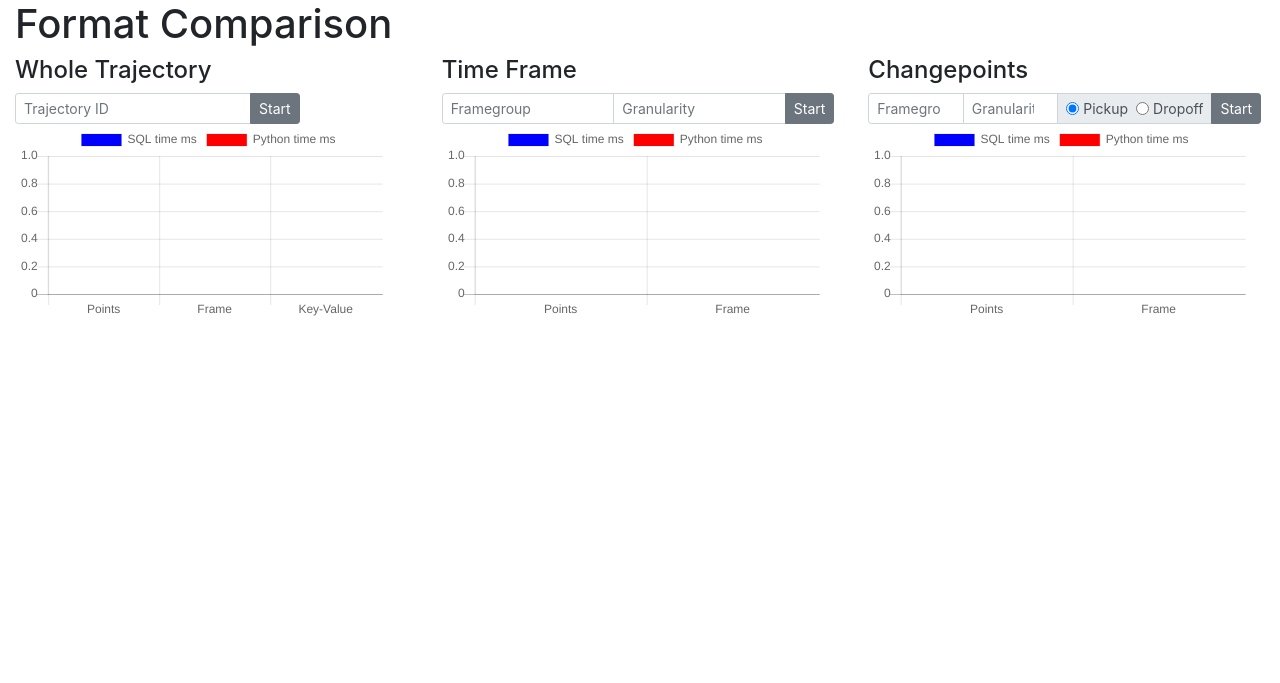
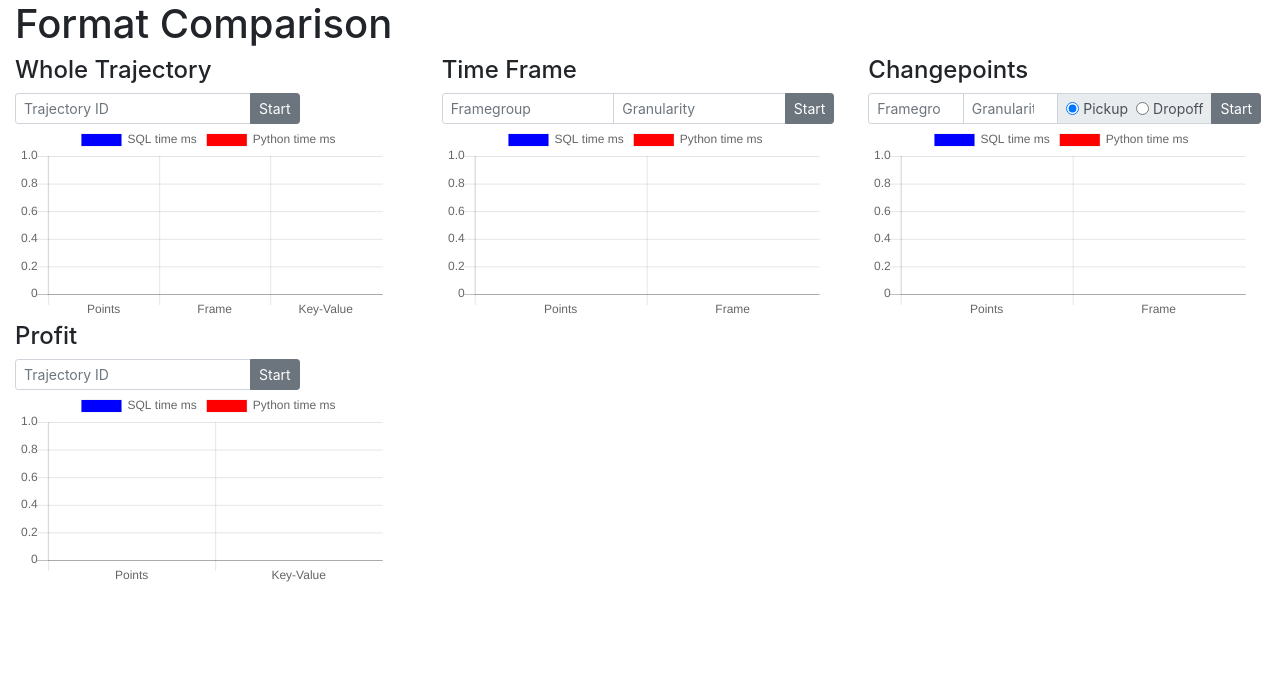
Before and after one commit to marcelja/tuk3, a Flask app: page /compare in a window 1280 px wide. Shown: the top 683 px of the page. Run offline with Flask 2, Linux system fonts and the light colour scheme; some libraries are stand-ins or nearby versions.

Commit message:
prepapre profit comparison

```diff
--- a/server.py
+++ b/server.py
@@ -267,6 +267,76 @@ def profit():
 
         return Response(json.dumps(results, separators=(',', ':')), mimetype='application/json')
 
+@app.route('/profit/<int:id>')
+def profit_id(id):
+    with Cursor(SCHEMA_NAME) as cursor:
+        result = []
+
+        query = '''
+            select sum_table.id, sum_distance*2.4/1000+(sum_seconds*0.1*48/3600)+11*num_rides as profit, sum_distance*2.4/1000 as profit_distance, sum_seconds*0.1*48/3600 as profit_waiting, 11*num_rides as profit_taxi_start from
+
+            ----- calculate sum of distances and sum of seconds for each id
+            (
+                select sum(distance) as sum_distance,sum(scnds) as sum_seconds,id from
+                (
+                select t1.id, t2.seconds-t1.seconds as scnds, new ST_POINT(t1.lon, t1.lat).st_srid(4326).st_transform(4326).st_distance(  new ST_POINT(t2.lon, t2.lat).st_srid(4326).st_transform(4326)   ) as distance from
+                (select lon,lat,seconds,id,occupancy, ROW_NUMBER() OVER (PARTITION BY id order by seconds) AS row_num from shenzhen_clean
+                where id = {0}
+                order by seconds) t1,
+                (select lon,lat,seconds,id,occupancy, ROW_NUMBER() OVER (PARTITION BY id order by seconds) AS row_num from shenzhen_clean
+                where id = {0}
+                order by seconds) t2
+                where t1.row_num = t2.row_num-1 and t1.occupancy=1 and t2.occupancy=1 and t1.id=t2.id
+                ) group by id order by sum_distance desc
+            ) sum_table,
+
+            ----- calculate number of rides
+            (
+                select t1.id, count(t1.id) as num_rides from
+                (select lon,lat,seconds,id,occupancy, ROW_NUMBER() OVER (PARTITION BY id order by seconds) AS row_num from shenzhen_clean
+                where id = {0}
+                order by seconds) t1,
+                (select lon,lat,seconds,id,occupancy, ROW_NUMBER() OVER (PARTITION BY id order by seconds) AS row_num from shenzhen_clean
+                where id = {0}
+                order by seconds) t2
+                where t1.row_num = t2.row_num-1 and t1.occupancy=1 and t2.occupancy=0 and t1.id=t2.id
+                group by t1.id
+            ) num_rides
+            where sum_table.id=num_rides.id
+            '''.format(id)
+        cursor.execute(query)
+        result = list(cursor.fetchone())
+        result[3] = float(result[3])
+
+        response = {
+            "performance": {
+                "query": query,
+                "sql": get_sql_execution_time(query.replace("'", "''")),
+                "python": 0
+            },
+            "result": result
+        }
+        return Response(json.dumps(response, separators=(',', ':')), mimetype='application/json')
+
+@app.route('/profit_keyvalue/<int:id>')
+def profit_id_keyvalue(id):
+    with Cursor(SCHEMA_NAME) as cursor:
+        results = []
+
+        query = '''{0}'''.format(id)
+        # cursor.execute(query)
+        # result = cursor.fetchone()
+
+        response = {
+            "performance": {
+                "query": query,
+                "sql": 0, #get_sql_execution_time(query.replace("'", "''")),
+                "python": 0
+            },
+            "result": results
+        }
+        return Response(json.dumps(response, separators=(',', ':')), mimetype='application/json')
+
 def _convert_timestamp(ts):
     if isinstance(ts, datetime.datetime):
         return str(ts)
--- a/static/comparison.css
+++ b/static/comparison.css
@@ -5,7 +5,3 @@ body {
     padding: 0;
     font-family: -apple-system, BlinkMacSystemFont, "Segoe UI", Roboto, "Helvetica Neue", Arial, sans-serif;
 }
-
-.chart-container {
-    height: 35rem;
-}
--- a/static/comparison.js
+++ b/static/comparison.js
@@ -5,11 +5,16 @@ window.onload = function () {
 }
 
 function initCharts() {
-  let chartNames = ['traWhole', 'framegroup', 'changepoints'];
+  let chartNames = ['traWhole', 'framegroup', 'changepoints', 'profit'];
   for (chartName of chartNames) {
     let labels = ["Points", "Frame", "Key-Value"];
     if (['framegroup', 'changepoints'].includes(chartName)) {
       labels.pop();
+    }
+    if (['profit'].includes(chartName)) {
+      labels = labels.filter((label) => {
+        return label != 'Frame';
+      });
     }
     let ctx = document.getElementById('chart-' + chartName);
     charts[chartName] = new Chart(ctx, {
@@ -125,3 +130,15 @@ function loadChangepoints(framegroup, granularity, mode) {
   return loadData('/changepoints_points/' + mode + '/' + framegroup + '/' + granularity,
                   '/changepoints/' + mode + '/' + framegroup + '/' + granularity);
 }
+
+async function showProfit() {
+  let trajectoryId = parseInt($('#input-profit').val());
+
+  let data = await loadProfit(trajectoryId);
+  showChart('profit', data);
+}
+
+function loadProfit(trajectoryId) {
+  return loadData('/profit/' + trajectoryId,
+                  '/profit_keyvalue/' + trajectoryId);
+}
--- a/templates/compare.html
+++ b/templates/compare.html
@@ -1,5 +1,6 @@
 <!DOCTYPE html>
 <html>
+
 <head>
     <meta charset="utf-8">
     <title>Format Comparision</title>
@@ -52,7 +53,8 @@
                         <input id="input-changepoints-granularity" class="form-control" type="number" placeholder="Granularity">
                         <div class="input-group-append">
                             <div class="input-group-text">
-                                <input type="radio" class="form-check-input" name="input-changepoints-mode" id="input-changepoints-pickup" value="pickup" checked>
+                                <input type="radio" class="form-check-input" name="input-changepoints-mode" id="input-changepoints-pickup" value="pickup"
+                                    checked>
                                 <label class="form-check-label mr-2" for="input-changepoints-pickup">
                                     Pickup
                                 </label>
@@ -70,6 +72,22 @@
                 </div>
             </div>
         </div>
+        <div class="row">
+            <div class="col-4">
+                <h4>Profit</h4>
+                <div class="form-inline">
+                    <div class="input-group input-group-sm mr-1">
+                        <input id="input-profit" class="form-control" type="number" placeholder="Trajectory ID">
+                        <div class="input-group-append">
+                            <button class="btn btn-secondary" onclick="showProfit()">Start</button>
+                        </div>
+                    </div>
+                </div>
+                <div class="chart-container">
+                    <canvas id="chart-profit"></canvas>
+                </div>
+            </div>
+        </div>
     </div>
 
     <script src="{{ url_for('static', filename='jquery-3.3.1.min.js') }}"></script>
@@ -77,4 +95,5 @@
     <script src="{{ url_for('static', filename='Chart.bundle.min.js') }}"></script>
     <script src="{{ url_for('static', filename='comparison.js') }}"></script>
 </body>
+
 </html>
```
Lines whose indentation alone changed are shown as unchanged.
